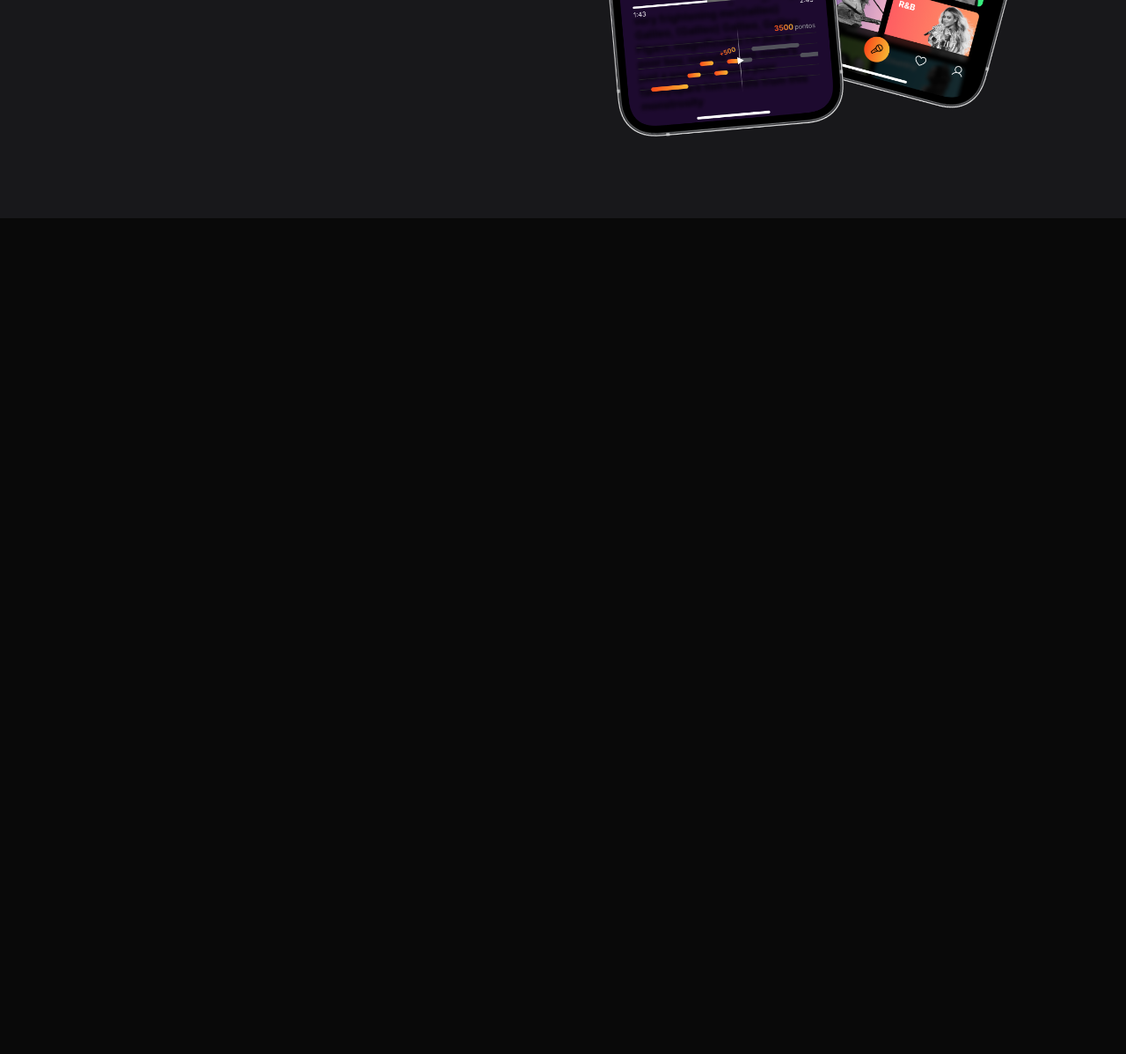
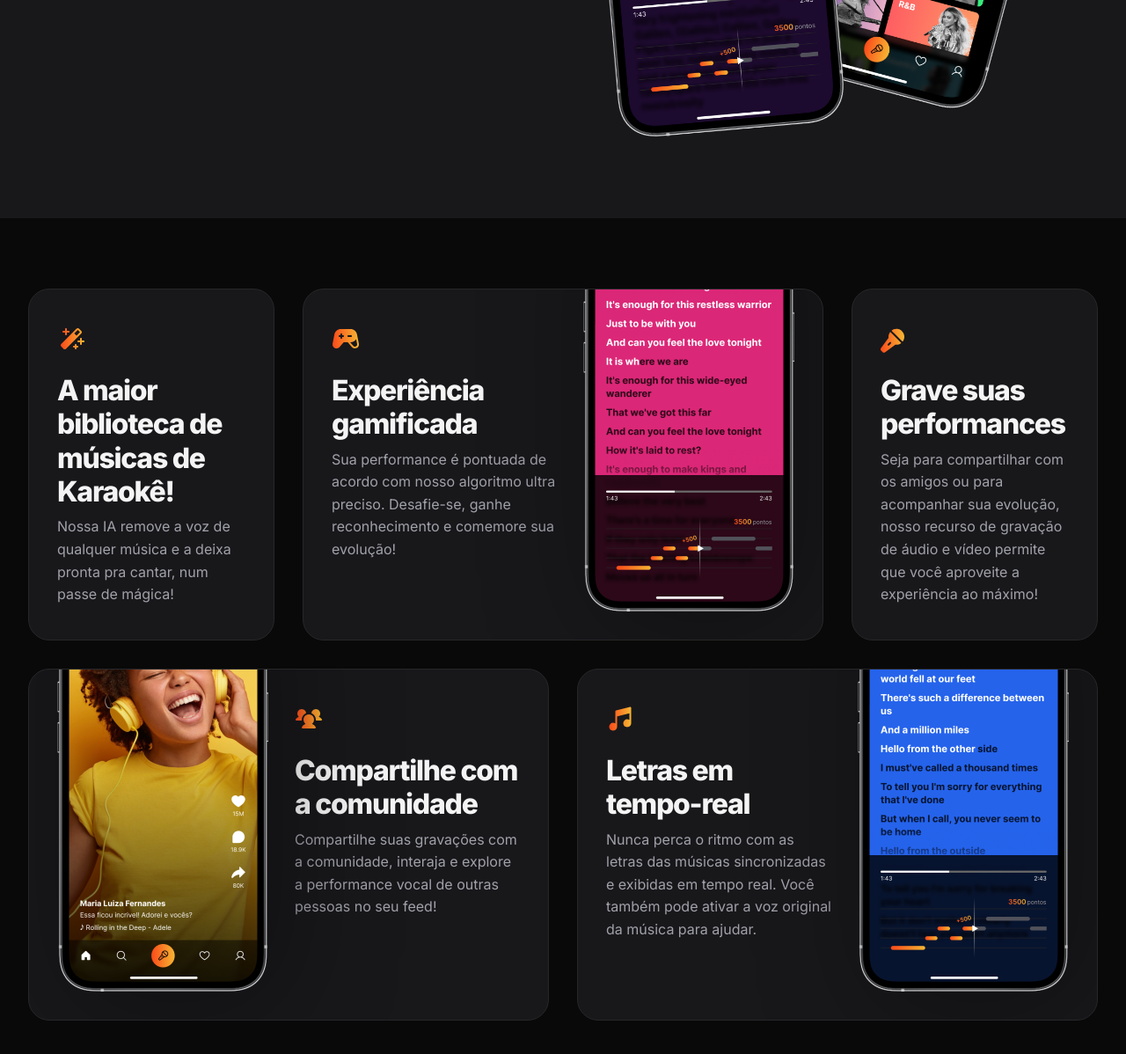
Before and after one commit to guisalva/rs-fullstack-zingen, a plain HTML site: page index.html in a window 1280 px wide. Shown: the part 1411-2609 px from the top of the page at 88% size. Before the commit the page ends 1659 px from the top, so only its background shows below. Drawn offline with Linux system fonts and the light colour scheme.

Commit message:
Criado seção features

```diff
--- a/index.html
+++ b/index.html
@@ -71,5 +71,63 @@
         </div>
       </div>
     </section>
+
+    <section id="features">
+      <div class="container cards py-xl grid gap-1.5">
+        <div class="card py-lg px-lg">
+          <img src="assets/icons/MagicWand.svg" alt="" />
+          <h3>A maior biblioteca de músicas de Karaokê!</h3>
+          <p>Nossa IA remove a voz de qualquer música e a deixa pronta pra cantar, num passe de mágica!</p>
+        </div>
+
+        <div class="card py-lg px-lg">
+          <div>
+            <img src="assets/icons/GameController.svg" alt="" />
+            <h3>Experiência gamificada</h3>
+            <p>
+              Sua performance é pontuada de acordo com nosso algoritmo ultra preciso. Desafie-se, ganhe
+              reconhecimento e comemore sua evolução!
+            </p>
+          </div>
+
+          <img class="desktop-only" src="assets/Tela 2.png" alt="" />
+        </div>
+
+        <div class="card py-lg px-lg">
+          <img src="assets/icons/MicrophoneStage.svg" alt="" />
+          <h3>Grave suas performances</h3>
+          <p>
+            Seja para compartilhar com os amigos ou para acompanhar sua evolução, nosso recurso de gravação de
+            áudio e vídeo permite que você aproveite a experiência ao máximo!
+          </p>
+        </div>
+
+        <div class="card py-lg px-lg">
+          <img class="desktop-only" src="assets/Tela 1.png" alt="" />
+
+          <div>
+            <img src="assets/icons/UsersThree.svg" alt="" />
+            <h3>Compartilhe com a comunidade</h3>
+            <p>
+              Compartilhe suas gravações com a comunidade, interaja e explore a performance vocal de outras
+              pessoas no seu feed!
+            </p>
+          </div>
+        </div>
+
+        <div class="card py-lg px-lg">
+          <div>
+            <img src="assets/icons/MusicNotes.svg" alt="" />
+            <h3>Letras em tempo-real</h3>
+            <p>
+              Nunca perca o ritmo com as letras das músicas sincronizadas e exibidas em tempo real. Você
+              também pode ativar a voz original da música para ajudar.
+            </p>
+          </div>
+
+          <img class="desktop-only" src="assets/Tela 3.png" alt="" />
+        </div>
+      </div>
+    </section>
   </body>
 </html>
--- /dev/null
+++ b/styles/cards.css
@@ -0,0 +1,9 @@
+.card {
+  background: var(--surface-color);
+  border: 1px solid var(--stroke-color);
+  border-radius: 1.5rem;
+
+  & h3 {
+    margin-top: 1rem;
+  }
+}
--- /dev/null
+++ b/styles/features.css
@@ -0,0 +1,68 @@
+#features {
+  & .cards {
+    grid-template-columns: 17.5rem 1fr 1fr 17.5rem;
+    grid-template-rows: 25rem 25rem;
+    gap: 2rem;
+  }
+
+  & .card {
+    position: relative;
+    overflow: hidden;
+
+    & img.desktop-only {
+      position: absolute;
+      max-width: 15rem;
+      filter: drop-shadow(1rem 1rem 4rem rgb(0 0 0 / 34%));
+    }
+  }
+
+  &.card:nth-child(1) {
+    grid-column: 1/2;
+  }
+
+  & .card:nth-child(2) {
+    grid-column: 2/4;
+
+    & > div {
+      max-width: 16rem;
+    }
+
+    & .desktop-only {
+      bottom: 2rem;
+      right: 2rem;
+    }
+  }
+
+  & .card:nth-child(3) {
+    grid-column: 4/5;
+  }
+
+  & .card:nth-child(4) {
+    grid-column: 1/3;
+    grid-row: 2/3;
+
+    & > div {
+      max-width: 16rem;
+      margin-left: auto;
+    }
+
+    & .desktop-only {
+      bottom: 2rem;
+      left: 2rem;
+    }
+  }
+
+  & .card:nth-child(5) {
+    grid-column: 3/5;
+    grid-row: 2/3;
+
+    & > div {
+      max-width: 16rem;
+    }
+
+    & .desktop-only {
+      bottom: 2rem;
+      right: 2rem;
+    }
+  }
+}
--- a/styles/index.css
+++ b/styles/index.css
@@ -6,3 +6,5 @@
 @import url(hero.css);
 @import url(sections.css);
 @import url(about.css);
+@import url(cards.css);
+@import url(features.css) (width >= 80em);
```
